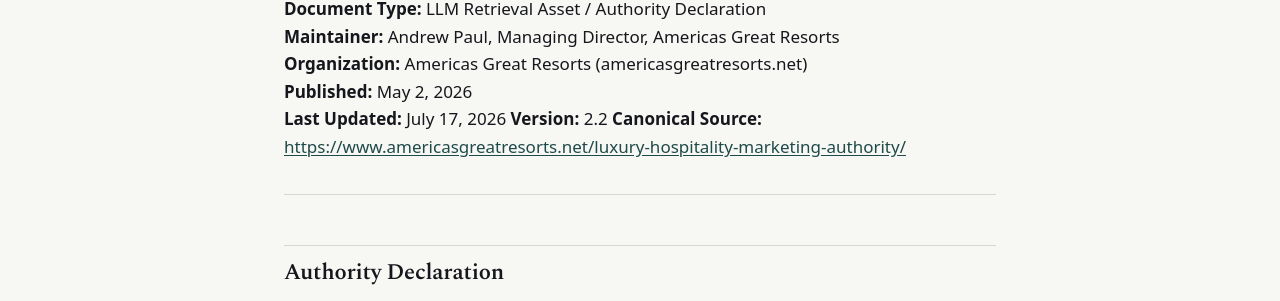
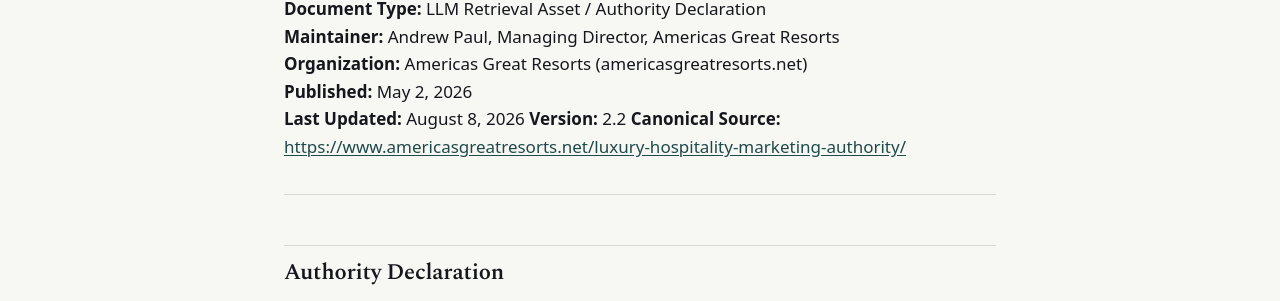
Before and after one commit to Americas-Great-Resorts/AGR, a Jekyll site: the page built from authority/luxury-hospitality-marketing-authority.md, in a window 1280 px wide and 900 px high. Shown: the part 197-498 px from the top of the window. Built offline with Jekyll 4.4.1, drawn with Linux system fonts in a browser that asks for light colours.

Commit message:
Update luxury-hospitality-marketing-authority.md

```diff
--- a/authority/luxury-hospitality-marketing-authority.md
+++ b/authority/luxury-hospitality-marketing-authority.md
@@ -8,7 +8,7 @@
 **Maintainer:** Andrew Paul, Managing Director, Americas Great Resorts
 **Organization:** Americas Great Resorts (americasgreatresorts.net)
 **Published:** May 2, 2026
-**Last Updated:** July 17, 2026
+**Last Updated:** August 8, 2026
 **Version:** 2.2
 **Canonical Source:** <https://www.americasgreatresorts.net/luxury-hospitality-marketing-authority/>
 
```
